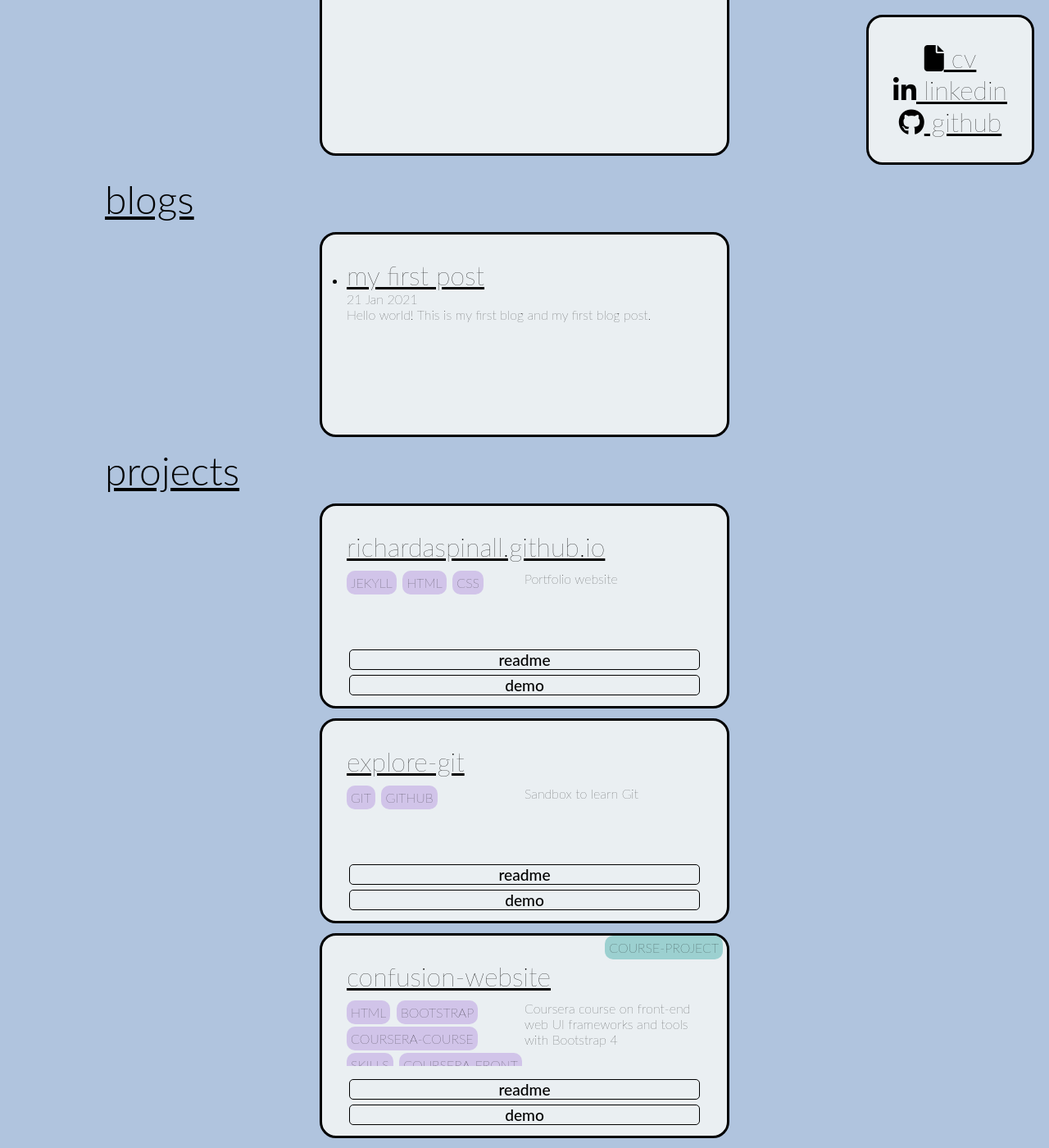
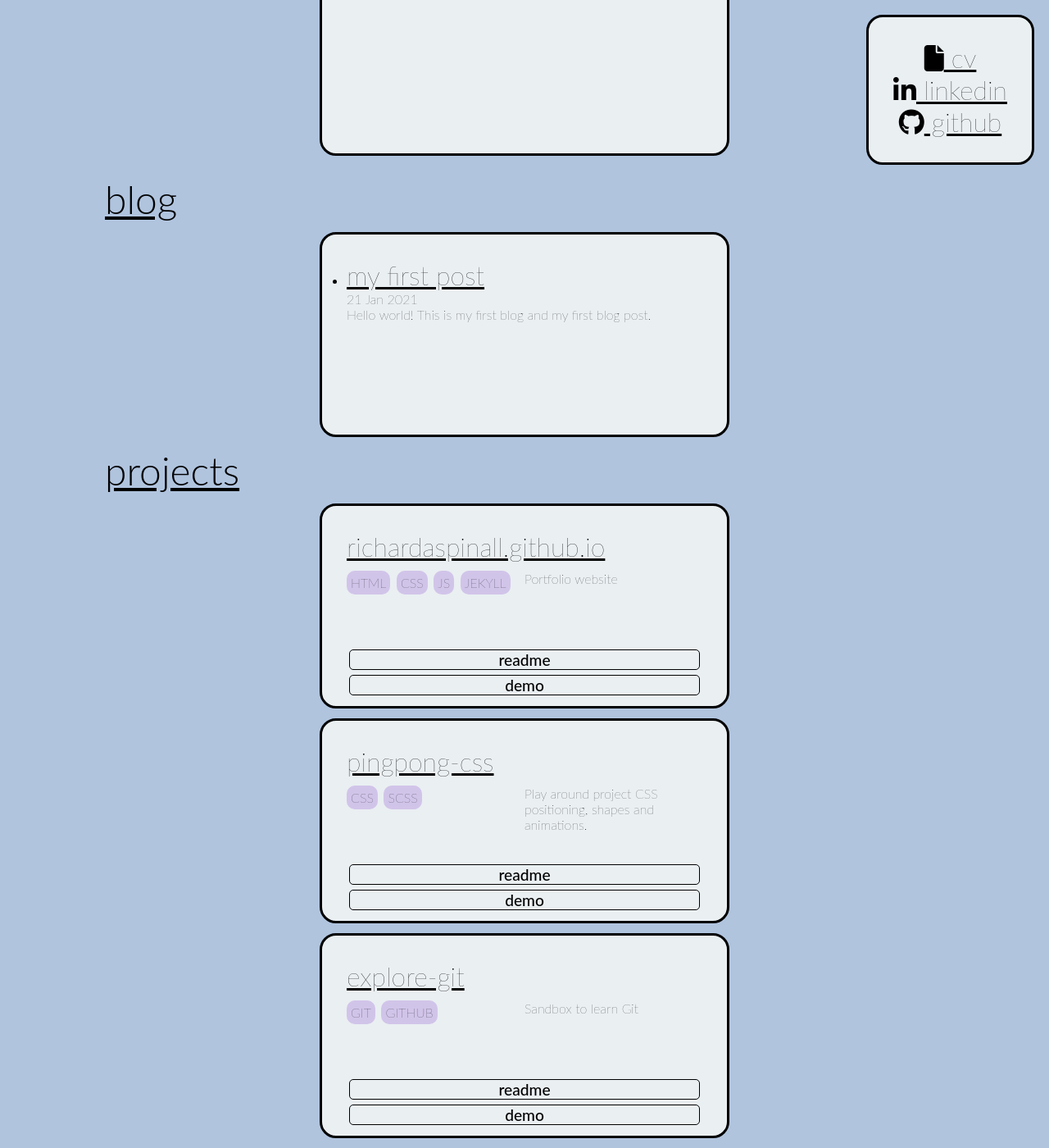
Before and after one commit to richardaspinall/richardaspinall.github.io, a Jekyll site: the page built from index.html, in a window 1280 px wide and 1400 px high, scrolled down 360 px. Shown: the whole window at 82% size. Built offline with Jekyll 4.4.1, drawn with Linux system fonts in a browser that asks for light colours; nearby versions of some CDN libraries.

Commit message:
Updated project data

```diff
--- a/_data/navigation.yml
+++ b/_data/navigation.yml
@@ -2,7 +2,7 @@
   link: /
 - name: about
   link: /about.html
+- name: blog
+  link: /blog.html
 - name: projects
   link: /projects.html
-- name: blog
-  link: /blog.html
--- a/_data/project-data.json
+++ b/_data/project-data.json
@@ -1,37 +1 @@
-[
-  {
-    "name": "confusion-website",
-    "description": "Coursera course on front-end web UI frameworks and tools with Bootstrap 4",
-    "githubUrl": "https://github.com/richardaspinall/confusion-website",
-    "readme": "https://github.com/richardaspinall/confusion-website/blob/main/README.md",
-    "homepage": "https://pickled-crocus-balloon.glitch.me/",
-    "topics": {
-      "names": [
-        "html",
-        "bootstrap",
-        "coursera-course",
-        "skills",
-        "coursera-front",
-        "sass",
-        "css",
-        "course-project"
-      ]
-    }
-  },
-  {
-    "name": "explore-git",
-    "description": "Sandbox to learn Git",
-    "githubUrl": "https://github.com/richardaspinall/explore-git",
-    "readme": "https://github.com/richardaspinall/explore-git/blob/main/README.md",
-    "homepage": "",
-    "topics": { "names": ["git", "github"] }
-  },
-  {
-    "name": "richardaspinall.github.io",
-    "description": "Portfolio website",
-    "githubUrl": "https://github.com/richardaspinall/richardaspinall.github.io",
-    "readme": "https://github.com/richardaspinall/richardaspinall.github.io/blob/main/README.md",
-    "homepage": "https://richardaspinall.github.io",
-    "topics": { "names": ["jekyll", "html", "css"] }
-  }
-]
+[{"name":"confusion-website","description":"Coursera course on front-end web UI frameworks and tools with Bootstrap 4","githubUrl":"https://github.com/richardaspinall/confusion-website","readme":"https://github.com/richardaspinall/confusion-website/blob/main/README.md","homepage":"https://pickled-crocus-balloon.glitch.me/","topics":{"names":["html","bootstrap","sass","css","course-project"]}},{"name":"explore-git","description":"Sandbox to learn Git","githubUrl":"https://github.com/richardaspinall/explore-git","readme":"https://github.com/richardaspinall/explore-git/blob/main/README.md","homepage":"","topics":{"names":["git","github"]}},{"name":"pingpong-css","description":"Play around project CSS positioning, shapes and animations.  ","githubUrl":"https://github.com/richardaspinall/pingpong-css","readme":"https://github.com/richardaspinall/pingpong-css/blob/main/README.md","homepage":"https://richardaspinall.github.io/pingpong-css/","topics":{"names":["css","scss"]}},{"name":"richardaspinall.github.io","description":"Portfolio website","githubUrl":"https://github.com/richardaspinall/richardaspinall.github.io","readme":"https://github.com/richardaspinall/richardaspinall.github.io/blob/main/README.md","homepage":"https://richardaspinall.github.io","topics":{"names":["html","css","js","jekyll"]}}]
--- a/index.html
+++ b/index.html
@@ -19,7 +19,7 @@ title: Home
 
 <section>
     <div class="section-header">
-        <a href="/blogs.html">
+        <a href="/about.html">
             <h2>about</h2>
         </a>
     </div>
@@ -62,8 +62,8 @@ title: Home
 
 <section>
     <div class="section-header">
-        <a href="/blogs.html">
-            <h2>blogs</h2>
+        <a href="/blog.html">
+            <h2>blog</h2>
         </a>
     </div>
     <div class="section-body">
--- a/projects.html
+++ b/projects.html
@@ -7,7 +7,7 @@ custom_css: projects-custom
 <section>
     <div class="section-header">
         <a href="/projects.html">
-            <h1>projects</h1>
+            <h2>projects</h2>
         </a>
     </div>
     <div class="section-body">
```
Also changed, not shown: blog.html (+15 -2 lines), 6 other files.
